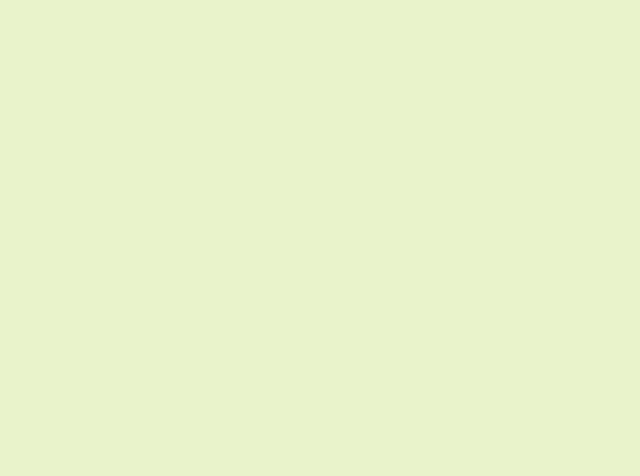
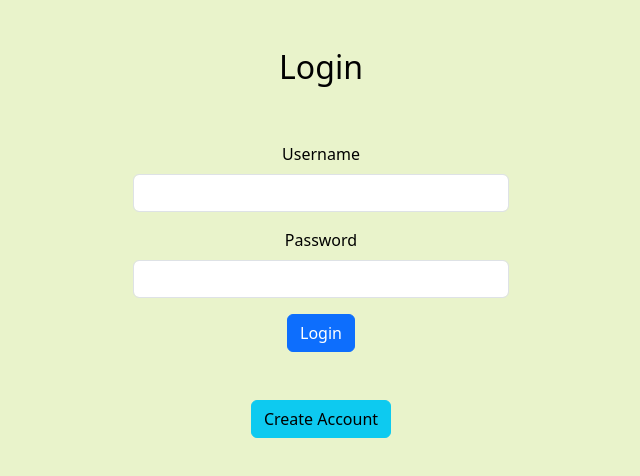
Before and after one commit to EthanAnderson1/recipes-application, a React (Vite) app in the folder recipes_application_frontend/: page /login in a window 1280 px wide. Before the commit this address had no page. Shown: the top 476 px of the page, without its empty margins (319-959 px from the left). Built offline with nearby package versions, Linux system fonts and the light colour scheme.

Commit message:
implement home and authorisation pages

```diff
--- a/recipes_application_frontend/package.json
+++ b/recipes_application_frontend/package.json
@@ -13,6 +13,7 @@
     "axios": "^1.11.0",
     "bootstrap": "^5.3.8",
     "dotenv": "^17.2.1",
+    "jwt-decode": "^4.0.0",
     "react": "^19.1.1",
     "react-bootstrap": "^2.10.10",
     "react-dom": "^19.1.1",
@@ -21,6 +22,7 @@
   },
   "devDependencies": {
     "@eslint/js": "^9.34.0",
+    "@types/jsonwebtoken": "^9.0.10",
     "@types/react": "^19.1.10",
     "@types/react-dom": "^19.1.7",
     "@vitejs/plugin-react": "^5.0.0",
--- a/recipes_application_frontend/src/App.tsx
+++ b/recipes_application_frontend/src/App.tsx
@@ -1,16 +1,25 @@
-//import { useState } from 'react'
 import { BrowserRouter as Router, Routes, Route } from 'react-router';
+import { useState } from 'react';
+import HomePage from './pages/HomePage.tsx';
+import LoginPage from './pages/LoginPage.tsx';
+import SignupPage from './pages/SignupPage.tsx';
+import NavBar from './components/NavBar.tsx';
+import { UserContext } from './services/UserContext.tsx';
 import './App.css'
 
 function App() {
-  //const [count, setCount] = useState(0)
-
+  const [user, setUser] = useState(null);
   return (
+    <UserContext.Provider value={[user, setUser]}>
     <Router>
+      {user&& <NavBar/>}
       <Routes>
-        <Route path="/" element={<h1>Hello, world!</h1>} />
+        <Route path="/" element={<HomePage />} />
+        <Route path="/login" element={<LoginPage />} />
+        <Route path="/signup" element={<SignupPage />} />
       </Routes>
     </Router>
+    </UserContext.Provider>
   )
 }
 
--- /dev/null
+++ b/recipes_application_frontend/src/components/NavBar.tsx
@@ -0,0 +1,35 @@
+import { Navbar, Nav, Container, Button } from "react-bootstrap";
+import { useNavigate } from "react-router-dom";
+import { useContext } from "react";
+import { UserContext } from "../services/UserContext.tsx";
+
+export default function AppNavbar() {
+  const navigate = useNavigate();
+  const [setUser] = useContext(UserContext);
+
+  const handleLogout = () => {
+    localStorage.removeItem("token");
+    setUser(null);
+    navigate("/login");
+  };
+
+  return (
+    <Navbar bg="dark" variant="dark" expand="lg">
+      <Container>
+        <Navbar.Brand style={{ cursor: "pointer" }} onClick={() => navigate("/")}>
+          🍲 Recipe App
+        </Navbar.Brand>
+        <Navbar.Toggle aria-controls="basic-navbar-nav" />
+        <Navbar.Collapse id="basic-navbar-nav">
+          <Nav className="ms-auto">
+            <Nav.Link onClick={() => navigate("/")}>Home</Nav.Link>
+              <Nav.Link onClick={() => navigate("/recipes")}>Recipes</Nav.Link>
+              <Button variant="outline-light" size="sm" onClick={handleLogout}>
+              Logout
+            </Button>
+          </Nav>
+        </Navbar.Collapse>
+      </Container>
+    </Navbar>
+  );
+}
--- a/recipes_application_frontend/src/pages/Homepage.tsx
+++ b/recipes_application_frontend/src/pages/Homepage.tsx
@@ -0,0 +1,23 @@
+import { useEffect, useContext } from "react";
+import { UserContext } from "../services/UserContext.tsx";
+import { Container } from "react-bootstrap";
+import { useNavigate } from "react-router-dom";
+
+export default function HomePage() {
+  const navigate = useNavigate();
+  const [user] = useContext(UserContext);
+  useEffect(() => {
+    if(!user){
+      navigate("/login")
+    }
+  }, []);
+
+  return (
+    <Container className="text-center mt-5 page">
+      <h1>Hello {user}</h1>
+      <h1>🍲 Welcome to Recipe App</h1>
+      <p className="lead">Discover, share and review amazing recipes.</p>
+
+    </Container>
+  );
+}
--- a/recipes_application_frontend/src/pages/LoginPage.tsx
+++ b/recipes_application_frontend/src/pages/LoginPage.tsx
@@ -0,0 +1,56 @@
+import { useEffect, useState, useContext} from "react";
+import { Container, Form, Button, Alert} from "react-bootstrap";
+import {api} from "../services/API.ts";
+import { useNavigate, Link } from "react-router-dom";
+import { UserContext } from "../services/UserContext.tsx";
+import { jwtDecode } from 'jwt-decode'
+
+export default function LoginPage() {
+  const [username, setUsername] = useState("");
+  const [password, setPassword] = useState("");
+  const [error, setError] = useState("");
+  const navigate = useNavigate();
+  const [user, setUser] = useContext(UserContext);
+  console.log(user);
+  useEffect(() => {
+    if (username) {
+      navigate("/");
+    }
+  },[]);
+
+  const handleLogin = async (e: React.FormEvent) => {
+    e.preventDefault();
+    try {
+      const res = await api.post("/login", { username, password })
+      localStorage.setItem("token", res.data);
+      const decoded = jwtDecode(res.data)
+      setUser(decoded.data.username);
+      navigate("/");
+      //eslint-disable-next-line
+    } catch (err: any) {
+      setError(err.response?.data?.message || "Login failed");
+    }
+  };
+
+  return (
+    <Container className="mt-5 page gap-5" style={{ maxWidth: "400px" }}>
+      <h2>Login</h2>
+      {error && <Alert variant="danger">{error}</Alert>}
+      <Form onSubmit={handleLogin}>
+        <Form.Group className="mb-3">
+          <Form.Label>Username</Form.Label>
+          <Form.Control value={username} onChange={(e) => setUsername(e.target.value)} required />
+        </Form.Group>
+        <Form.Group className="mb-3">
+          <Form.Label>Password</Form.Label>
+          <Form.Control type="password" value={password} onChange={(e) => setPassword(e.target.value)} required />
+        </Form.Group>
+        <Button type="submit" variant="primary">Login</Button>
+      </Form>
+      <Link to="/signup">
+        <Button  variant="info">Create Account</Button>
+      </Link>
+
+    </Container>
+  );
+}
--- a/recipes_application_frontend/src/pages/SignupPage.tsx
+++ b/recipes_application_frontend/src/pages/SignupPage.tsx
@@ -0,0 +1,51 @@
+import { useState, useEffect, useContext } from "react";
+import { Container, Form, Button, Alert } from "react-bootstrap";
+import {api} from "../services/API.ts";
+import { useNavigate, Link } from "react-router-dom";
+import { UserContext } from "../services/UserContext.tsx";
+
+export default function SignupPage() {
+  const [username, setUsername] = useState("");
+  const [password, setPassword] = useState("");
+  const [error, setError] = useState("");
+  const navigate = useNavigate();
+  const [user] = useContext(UserContext);
+  useEffect(() => {
+    if (user) {
+      navigate("/");
+    }
+  },[]);
+
+  const handleSignup = async (e: React.FormEvent) => {
+    e.preventDefault();
+    try {
+      await api.post("/signup", { username, password });
+      navigate("/login");
+    //eslint-disable-next-line
+    } catch (err: any) {
+      setError(err.response?.data?.message || "Signup failed");
+    }
+  };
+
+  return (
+    <Container className="mt-5 page gap-5" style={{ maxWidth: "400px" }}>
+      <h2>Signup</h2>
+      {error && <Alert variant="danger">{error}</Alert>}
+      <Form onSubmit={handleSignup}>
+        <Form.Group className="mb-3">
+          <Form.Label>Username</Form.Label>
+          <Form.Control value={username} onChange={(e) => setUsername(e.target.value)} required />
+        </Form.Group>
+        <Form.Group className="mb-3">
+          <Form.Label>Password</Form.Label>
+          <Form.Control type="password" value={password} onChange={(e) => setPassword(e.target.value)} required />
+        </Form.Group>
+        <Button type="submit" variant="success">Signup</Button>
+      </Form>
+      <Link to="/login">
+        <Button variant="info">Login</Button>
+      </Link>
+
+    </Container>
+  );
+}
--- /dev/null
+++ b/recipes_application_frontend/src/services/API.ts
@@ -0,0 +1,5 @@
+import axios from 'axios';
+
+export const api = axios.create({
+  baseURL: 'http://localhost:8000',
+});
--- /dev/null
+++ b/recipes_application_frontend/src/services/UserContext.tsx
@@ -0,0 +1,4 @@
+import { createContext} from "react";
+
+//eslint-disable-next-line
+export const UserContext = createContext([null, null as any]);
```
